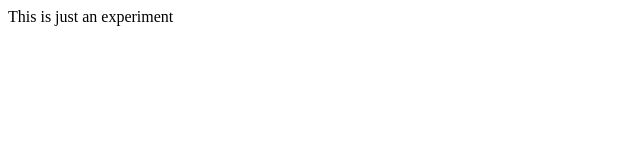
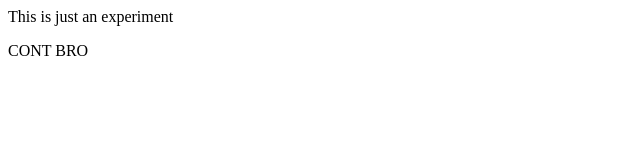
Before and after one commit to Agniva-07/localrepo, a plain HTML site: page index.html in a window 1280 px wide. Shown: the full height of the page, 0-640 px from the left. Drawn offline with Linux system fonts and the light colour scheme.

Commit message:
Added new

```diff
--- a/index.html
+++ b/index.html
@@ -1 +1,2 @@
 <p>This is just an experiment</p>
+<div class="container">CONT BRO</div>
```
